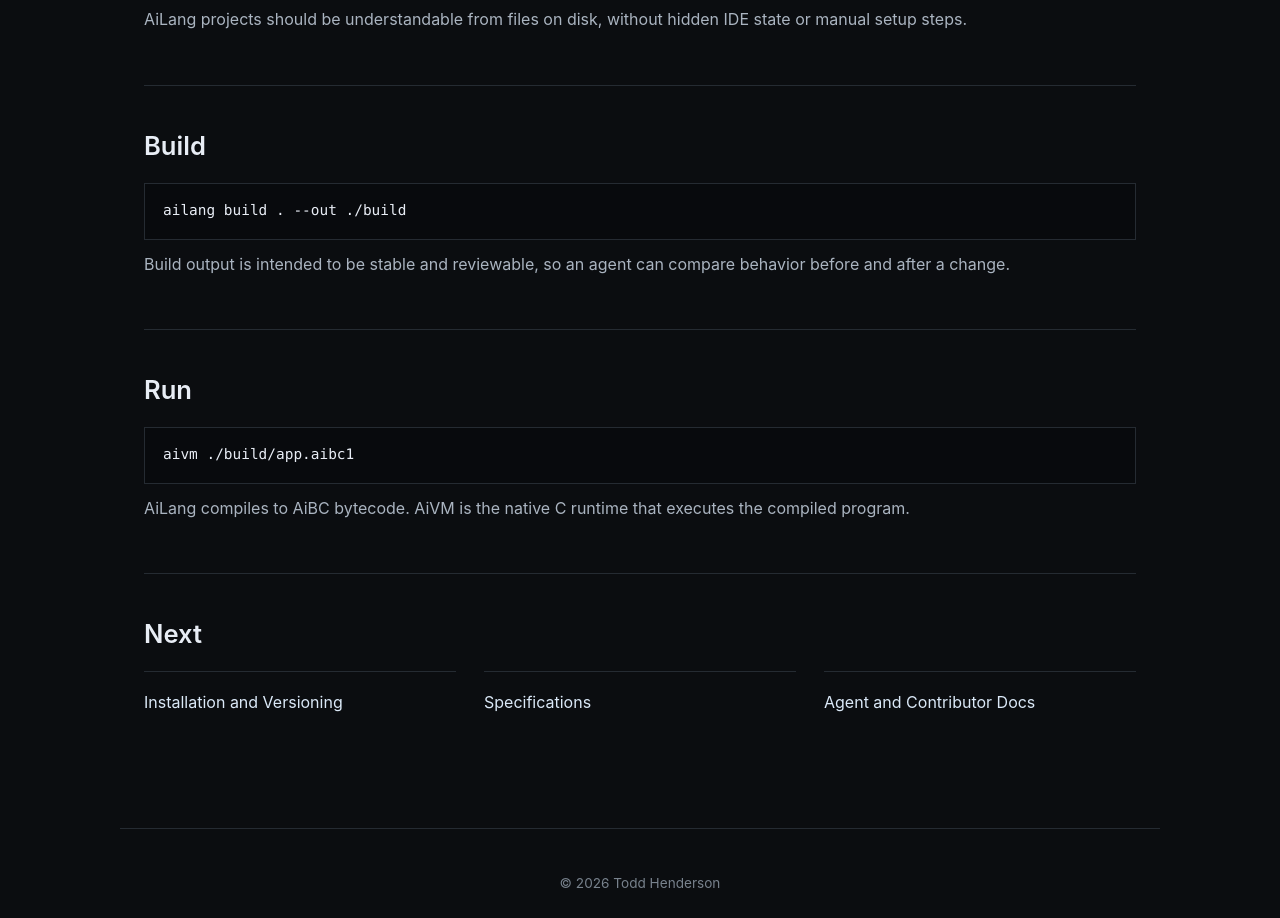
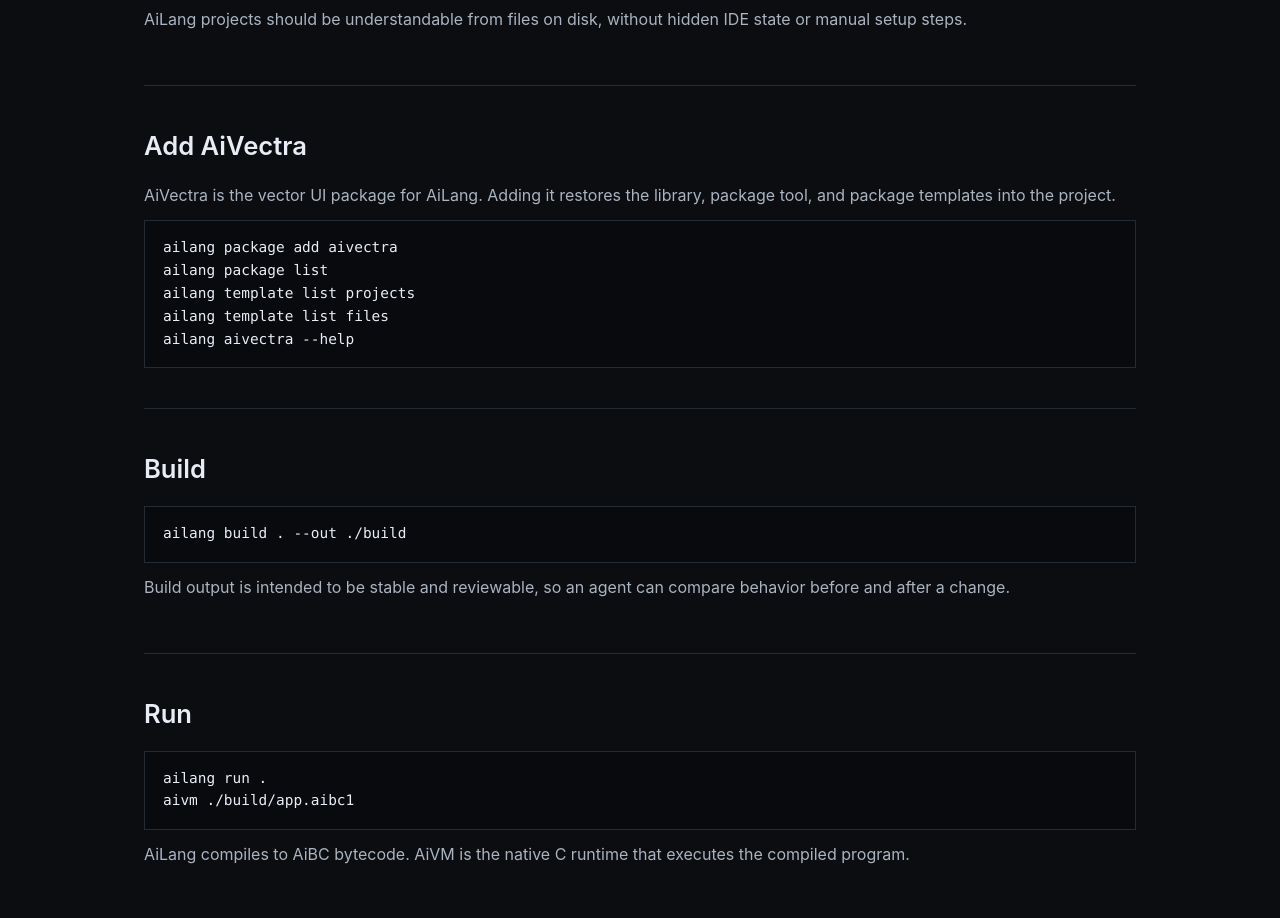
Before and after one commit to AiLangCore/AiLangCore.github.io, a plain HTML site: page docs/quickstart.html in a window 1280 px wide. Shown: the part 2780-3698 px from the top of the page. Drawn offline with Linux system fonts and the light colour scheme.

Commit message:
Show package-based AiVectra quickstart

```diff
--- a/docs/quickstart.html
+++ b/docs/quickstart.html
@@ -45,7 +45,7 @@ aivectra --help</code></pre>
 
     <section>
         <h2>Create an Agent-Friendly Project</h2>
-        <pre><code>ailang init ./hello-ailang --template cli
+        <pre><code>ailang init ./hello-ailang --template cli --agent codex
 cd ./hello-ailang</code></pre>
         <p>
             The generated project gives both people and agents a clear manifest,
@@ -113,6 +113,19 @@ cat project.aiproj</code></pre>
     </section>
 
     <section>
+        <h2>Add AiVectra</h2>
+        <p>
+            AiVectra is the vector UI package for AiLang. Adding it restores
+            the library, package tool, and package templates into the project.
+        </p>
+        <pre><code>ailang package add aivectra
+ailang package list
+ailang template list projects
+ailang template list files
+ailang aivectra --help</code></pre>
+    </section>
+
+    <section>
         <h2>Build</h2>
         <pre><code>ailang build . --out ./build</code></pre>
         <p>
@@ -123,7 +136,8 @@ cat project.aiproj</code></pre>
 
     <section>
         <h2>Run</h2>
-        <pre><code>aivm ./build/app.aibc1</code></pre>
+        <pre><code>ailang run .
+aivm ./build/app.aibc1</code></pre>
         <p>
             AiLang compiles to AiBC bytecode. AiVM is the native C runtime that
             executes the compiled program.
```
Also changed, not shown: docs/install-versioning.html (+0 -1 lines), index.html (+16 -1 lines).
